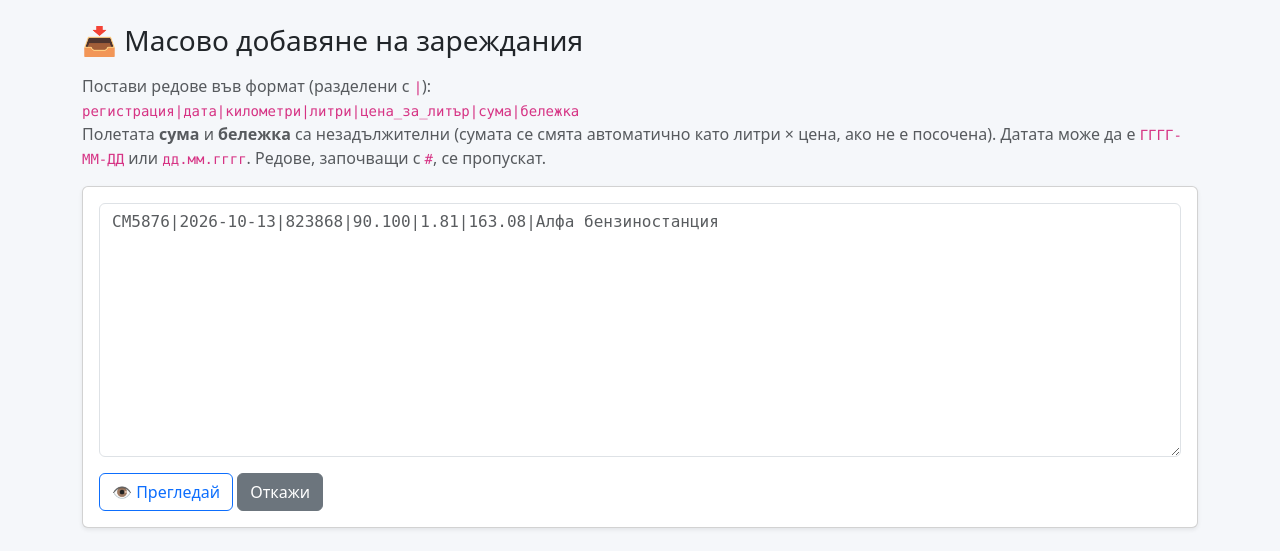
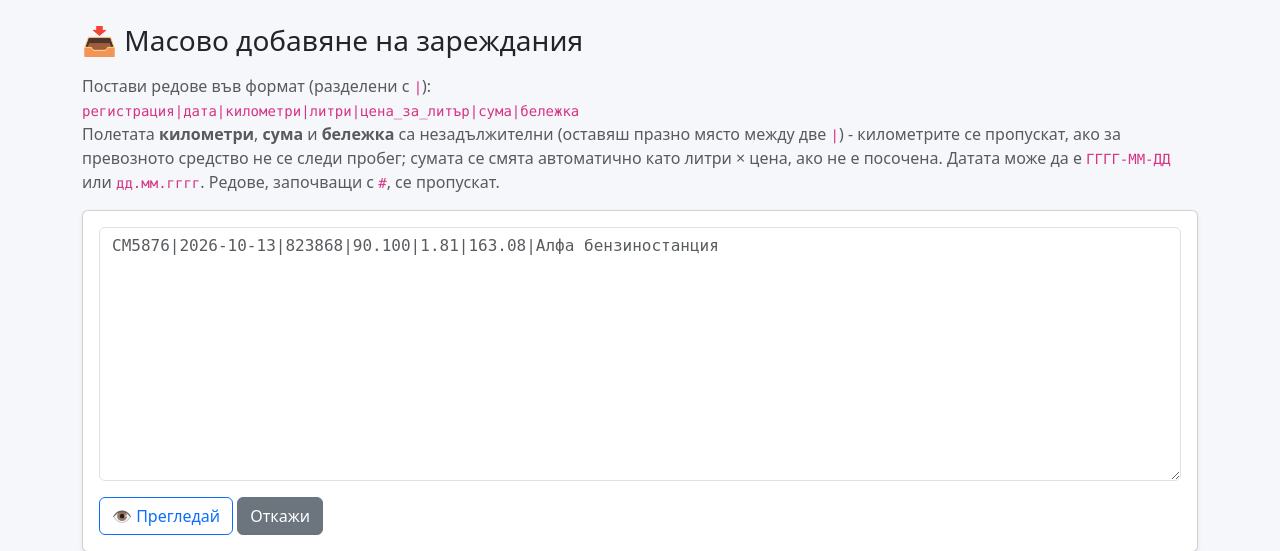
Before and after one commit to ddramaliev-eng/gorivokontrol-cloud, a Flask app: page /refuels/bulk in a window 1280 px wide. Shown: the part 104-655 px from the top of the page. Run offline with Flask 3, Linux system fonts and the light colour scheme; the visitor is signed in with stand-in values (Sample User, id 1).

Commit message:
Километражът е незадължителен при зареждания (единично и масово добавяне)

```diff
--- a/server.py
+++ b/server.py
@@ -409,7 +409,10 @@ def refuel_add():
             vid = int(request.form.get("vehicle_id"))
             date_iso = request.form.get("date", "")
             validate_date_not_future(date_iso)
-            odo = validate_positive_float(request.form.get("odometer"), "Километри")
+            # Километражът е незадължителен - някои превозни средства (напр.
+            # леки автомобили на фирмена карта) не се следят по пробег.
+            odo_raw = (request.form.get("odometer") or "").strip()
+            odo = validate_positive_float(odo_raw, "Километри") if odo_raw else None
             liters = validate_positive_float(request.form.get("liters"), "Литри")
             price = validate_positive_float(request.form.get("price"), "Цена")
             # ПОПРАВКА: сумата вече е отделно поле (автоматично се предлага
@@ -421,7 +424,7 @@ def refuel_add():
 
             max_odo = get_max_odometer(db, vid)
             confirmed = request.form.get("confirm") == "1"
-            if max_odo is not None and odo < max_odo and not confirmed:
+            if odo is not None and max_odo is not None and odo < max_odo and not confirmed:
                 warning = (
                     f"Въведеният километраж ({odo:.0f} км) е по-малък от последния "
                     f"записан за този автомобил ({max_odo:.0f} км). Това ще доведе до "
@@ -466,7 +469,8 @@ def refuel_edit(rid):
     warning = None
     form_values = {
         "vehicle_id": refuel["vehicle_id"], "date": refuel["date"],
-        "odometer": refuel["odometer"], "liters": refuel["liters"],
+        "odometer": refuel["odometer"] if refuel["odometer"] is not None else "",
+        "liters": refuel["liters"],
         "price": refuel["price_per_liter"], "total": refuel["total_price"], "note": refuel["note"],
     }
 
@@ -476,7 +480,8 @@ def refuel_edit(rid):
             vid = int(request.form.get("vehicle_id"))
             date_iso = request.form.get("date", "")
             validate_date_not_future(date_iso)
-            odo = validate_positive_float(request.form.get("odometer"), "Километри")
+            odo_raw = (request.form.get("odometer") or "").strip()
+            odo = validate_positive_float(odo_raw, "Километри") if odo_raw else None
             liters = validate_positive_float(request.form.get("liters"), "Литри")
             price = validate_positive_float(request.form.get("price"), "Цена")
             total_raw = request.form.get("total")
@@ -485,7 +490,7 @@ def refuel_edit(rid):
 
             max_odo = get_max_odometer(db, vid, exclude_refuel_id=rid)
             confirmed = request.form.get("confirm") == "1"
-            if max_odo is not None and odo < max_odo and not confirmed:
+            if odo is not None and max_odo is not None and odo < max_odo and not confirmed:
                 warning = (
                     f"Въведеният километраж ({odo:.0f} км) е по-малък от последния "
                     f"записан за този автомобил ({max_odo:.0f} км). Това ще доведе до "
@@ -589,7 +594,9 @@ def _parse_bulk_refuel_line(db, raw_line, vehicles_by_norm, vehicle_running_max)
         return row
 
     try:
-        odo = validate_positive_float(odo_s, "Километри")
+        # Километражът е незадължителен - празно поле означава, че за това
+        # превозно средство не се следи пробег (напр. лек автомобил).
+        odo = validate_positive_float(odo_s, "Километри") if odo_s else None
         liters = validate_positive_float(liters_s, "Литри")
         price = validate_positive_float(price_s, "Цена")
         total = validate_positive_float(total_s, "Сума") if total_s else (liters * price)
@@ -603,14 +610,15 @@ def _parse_bulk_refuel_line(db, raw_line, vehicles_by_norm, vehicle_running_max)
     row["price"] = price
     row["total"] = total
 
-    if vid not in vehicle_running_max:
-        vehicle_running_max[vid] = get_max_odometer(db, vid) or 0
-    prev_max = vehicle_running_max[vid]
-    if odo < prev_max:
-        row["status"] = "warning"
-        row["message"] = (f"Километражът ({odo:.0f}) е по-малък от предходен запис за "
-                           f"същия автомобил ({prev_max:.0f}). Ще бъде добавен, но провери реда.")
-    vehicle_running_max[vid] = max(prev_max, odo)
+    if odo is not None:
+        if vid not in vehicle_running_max:
+            vehicle_running_max[vid] = get_max_odometer(db, vid) or 0
+        prev_max = vehicle_running_max[vid]
+        if odo < prev_max:
+            row["status"] = "warning"
+            row["message"] = (f"Километражът ({odo:.0f}) е по-малък от предходен запис за "
+                               f"същия автомобил ({prev_max:.0f}). Ще бъде добавен, но провери реда.")
+        vehicle_running_max[vid] = max(prev_max, odo)
     return row
 
 
@@ -845,9 +853,12 @@ def _build_report_data(db, vehicle, fuel_filter, grouping):
             g_ = groups.setdefault(key, {"liters": 0.0, "price": 0.0, "start_odo": None, "end_odo": None})
             g_["liters"] += row["liters"]
             g_["price"] += row["total_price"]
-            if g_["start_odo"] is None:
-                g_["start_odo"] = row["odometer"]
-            g_["end_odo"] = row["odometer"]
+            # Зареждания без въведен километраж (по избор, виж refuel_add) не
+            # участват в изчислението на изминати км за периода.
+            if row["odometer"] is not None:
+                if g_["start_odo"] is None:
+                    g_["start_odo"] = row["odometer"]
+                g_["end_odo"] = row["odometer"]
     else:
         # авто-парк: км се смятат по превозно средство, после се сумират за периода
         veh_bucket = {}
@@ -872,9 +883,10 @@ def _build_report_data(db, vehicle, fuel_filter, grouping):
         else:
             km = 0
             for reg, data in veh_bucket.get(k, {}).items():
-                if len(data) > 1:
-                    data.sort()
-                    km += data[-1][1] - data[0][1]
+                valid = [d for d in data if d[1] is not None]
+                if len(valid) > 1:
+                    valid.sort()
+                    km += valid[-1][1] - valid[0][1]
         kms.append(km)
         liters_k = groups[k]["liters"]
         consumptions.append((liters_k / km * 100) if km > 0 else 0)
--- a/templates/detailed.html
+++ b/templates/detailed.html
@@ -42,7 +42,7 @@
       <td>{{ r.date }}</td>
       <td>{{ r.registration }}</td>
       <td>{{ r.fuel_type or '' }}</td>
-      <td>{{ '%.0f'|format(r.odometer) }}</td>
+      <td>{{ '%.0f'|format(r.odometer) if r.odometer is not none else '-' }}</td>
       <td>{{ '%.2f'|format(r.liters) }}</td>
       <td>{{ '%.2f'|format(r.price) }}</td>
       <td>{{ '%.2f'|format(r.total) }}</td>
--- a/templates/refuel_form.html
+++ b/templates/refuel_form.html
@@ -37,8 +37,9 @@
         <input type="date" name="date" class="form-control" required value="{{ values.get('date','') }}">
       </div>
       <div class="mb-3">
-        <label class="form-label">Километри</label>
-        <input type="number" step="0.01" name="odometer" class="form-control" required value="{{ values.get('odometer','') }}">
+        <label class="form-label">Километри (по избор)</label>
+        <input type="number" step="0.01" name="odometer" class="form-control" value="{{ values.get('odometer','') }}">
+        <div class="form-text">Остави празно, ако пробегът не се следи за това превозно средство.</div>
       </div>
       <div class="mb-3">
         <label class="form-label">Литри</label>
--- a/templates/refuels.html
+++ b/templates/refuels.html
@@ -38,7 +38,7 @@
     <tr>
       <td>{{ r.registration }}</td>
       <td>{{ r.date }}</td>
-      <td>{{ '%.0f'|format(r.odometer) }}</td>
+      <td>{{ '%.0f'|format(r.odometer) if r.odometer is not none else '-' }}</td>
       <td>{{ '%.2f'|format(r.liters) }}</td>
       <td>{{ '%.2f'|format(r.price) }}</td>
       <td>{{ '%.2f'|format(r.total) }}</td>
--- a/templates/refuels_bulk.html
+++ b/templates/refuels_bulk.html
@@ -5,7 +5,8 @@
 <p class="text-muted">
   Постави редове във формат (разделени с <code>|</code>):<br>
   <code>регистрация|дата|километри|литри|цена_за_литър|сума|бележка</code><br>
-  Полетата <strong>сума</strong> и <strong>бележка</strong> са незадължителни (сумата се смята автоматично като литри × цена, ако не е посочена).
+  Полетата <strong>километри</strong>, <strong>сума</strong> и <strong>бележка</strong> са незадължителни (оставяш празно място между две <code>|</code>) -
+  километрите се пропускат, ако за превозното средство не се следи пробег; сумата се смята автоматично като литри × цена, ако не е посочена.
   Датата може да е <code>ГГГГ-ММ-ДД</code> или <code>дд.мм.гггг</code>. Редове, започващи с <code>#</code>, се пропускат.
 </p>
 
@@ -51,7 +52,7 @@
         {% endif %}
       </td>
       <td>{{ row.get('date_iso','') }}</td>
-      <td>{{ row.get('odometer','') }}</td>
+      <td>{{ row.get('odometer') if row.get('odometer') is not none else '-' }}</td>
       <td>{{ row.get('liters','') }}</td>
       <td>{{ row.get('price','') }}</td>
       <td>{{ row.get('total','') }}</td>
```
